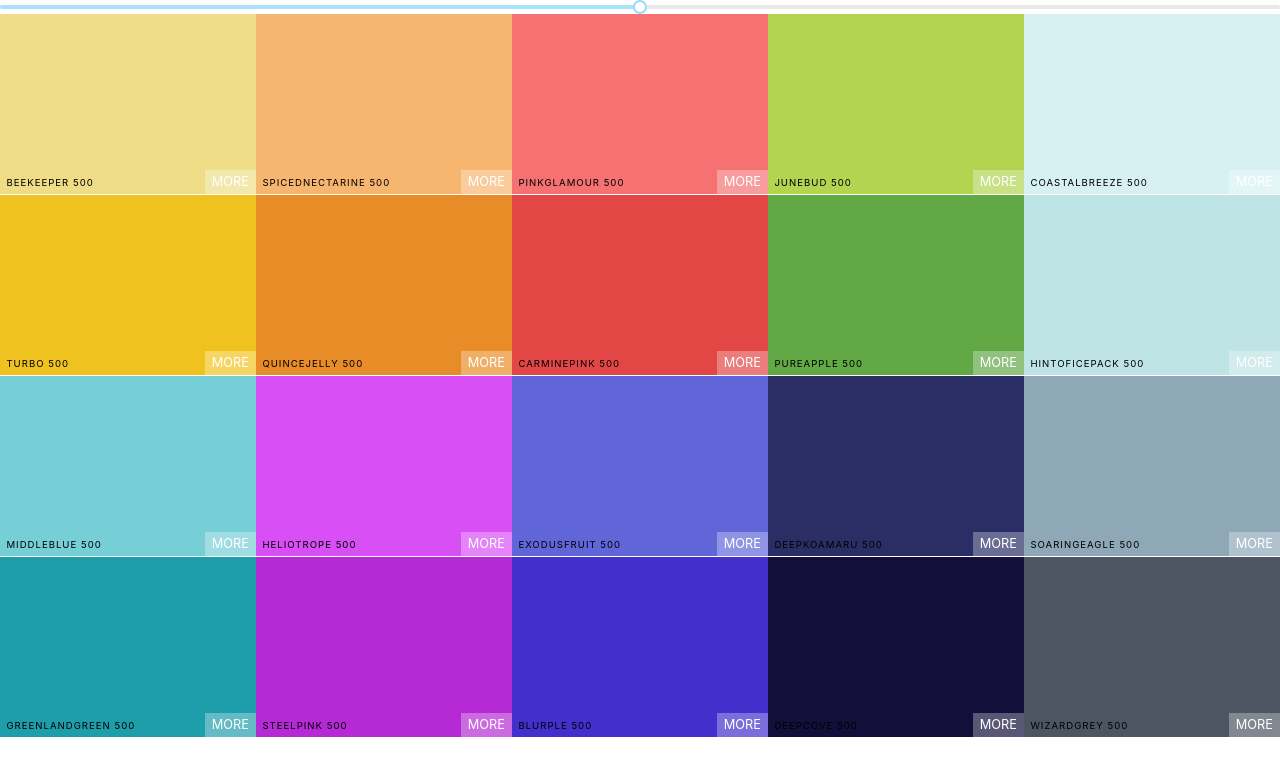
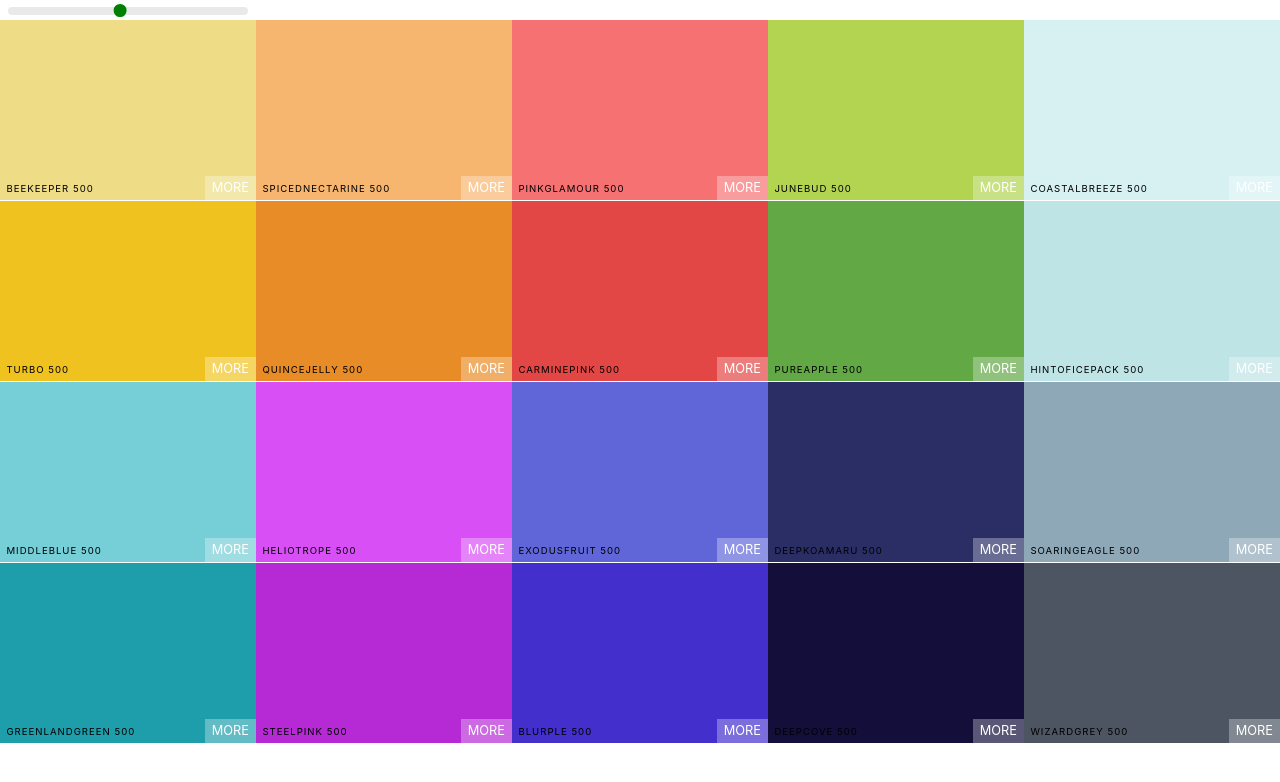
Before and after one commit to Roopin619/Colorburg, a React (Create React App) app: page / in a window 1280 px wide. Shown: the top 782 px of the page. Built offline with nearby package versions, Linux system fonts and the light colour scheme.

Commit message:
Style Color Slider

```diff
--- a/src/Palette.css
+++ b/src/Palette.css
@@ -1,7 +1,33 @@
 .Palette {
-    height: 100vh;
+  height: 100vh;
 }
 
 .Palette-colors {
-    height: 90%;
+  height: 90%;
 }
+
+.slider {
+  width: 15rem;
+  margin: 0 0.5rem;
+  display: inline-block;
+}
+
+.rc-slider-track {
+  background-color: transparent;
+}
+.rc-slider-rail {
+  height: 0.5rem;
+}
+.rc-slider-handle,
+.rc-slider-handle:active,
+.rc-slider-handle:focus,
+.rc-slider-handle:hover {
+  background-color: green;
+  outline: none;
+  border: 2px solid green;
+  box-shadow: none;
+  width: 0.8rem;
+  height: 0.8rem;
+  margin-left: -0.5rem;
+  margin-top: -3px;
+}
--- a/src/Palette.js
+++ b/src/Palette.js
@@ -1,8 +1,8 @@
 import React, { Component } from 'react';
 import ColorBox from './ColorBox';
-import './Palette.css';
 import Slider from 'rc-slider';
 import 'rc-slider/assets/index.css';
+import './Palette.css';
 
 class Palette extends Component {
     constructor(props) {
@@ -22,6 +22,7 @@
         ));
         return (
             <div className="Palette">
+                <div className="slider">
                     <Slider
                         defaultValue={level}
                         min={100}
@@ -29,6 +30,7 @@
                         step={100}
                         onAfterChange={this.changeLevel}
                     />
+                </div>
                 <div className="Palette-colors">
                     {colorBoxes}
                 </div>
```
Lines whose indentation alone changed are shown as unchanged.
